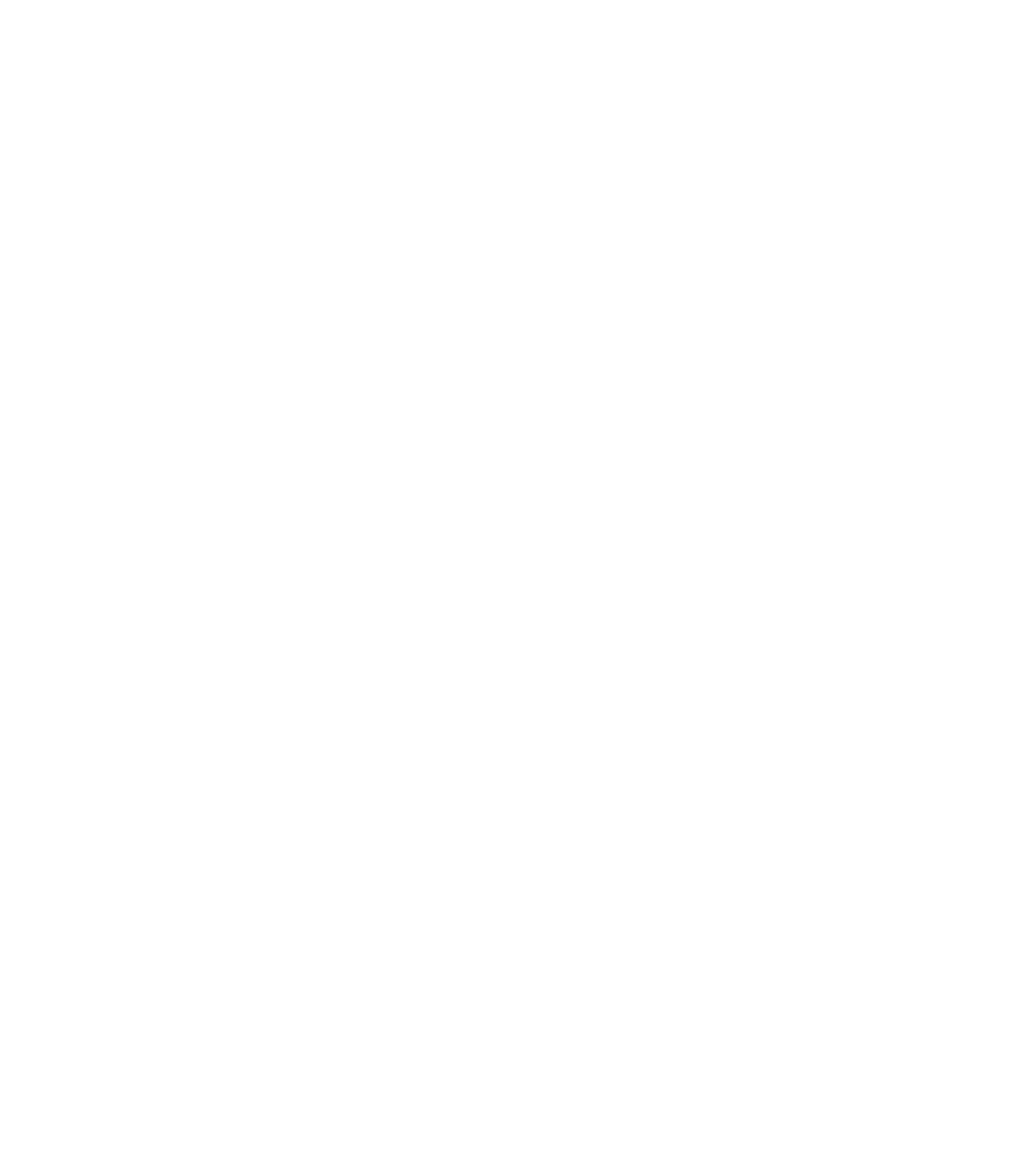
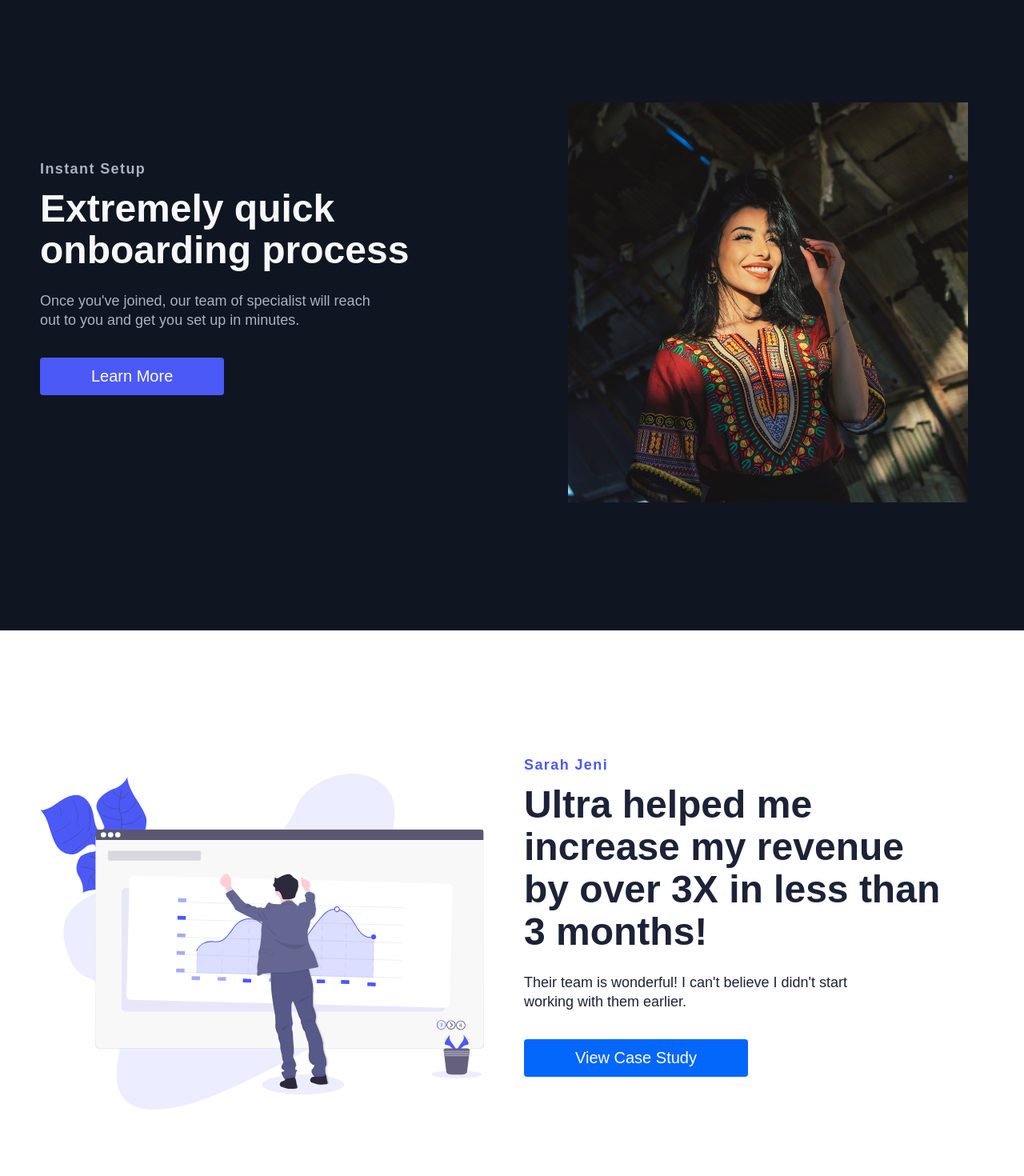
Before and after one commit to FedorLivshits/React-Website-Styled-Components, a React (Create React App) app: page / in a window 1280 px wide. Shown: the part 860-2330 px from the top of the page at 80% size. Before the commit the page ends 828 px from the top, so only its background shows below. Built offline with nearby package versions, Linux system fonts and the light colour scheme.

Commit message:
added global settings style for all pages

```diff
--- a/src/components/infoSection/infoSection.js
+++ b/src/components/infoSection/infoSection.js
@@ -1,6 +1,6 @@
 import React from 'react'
 import styled from 'styled-components'
-import svg from '../../images/svg-1.svg'
+
 import { Link } from 'react-router-dom'
 import { Container, Button } from '../../globalStyles'
 
@@ -115,7 +115,7 @@
 						</InfoColumn>
 						<InfoColumn>
 							<ImgWrapper st art={start}>
-								<Img src={svg} alt={alt} />
+								<Img src={img} alt={alt} />
 							</ImgWrapper>
 						</InfoColumn>
 					</InfoRow>
--- a/src/pages/HomePage/Data.js
+++ b/src/pages/HomePage/Data.js
@@ -1,3 +1,8 @@
+import svg_1 from '../../images/svg-1.svg'
+import svg_2 from '../../images/svg-2.svg'
+import svg_3 from '../../images/svg-3.svg'
+import profile from '../../images/profile.jpg'
+
 export const homeObjOne = {
 	primary: true,
 	lightBg: false,
@@ -10,7 +15,59 @@
 		'We help business owners increase their revenue. Our team of unique specialist can help you achieve your business goals.',
 	buttonLabel: 'Get Started',
 	imgStart: '',
-    img: require('../../images/svg-1.svg'),
+	img: svg_1,
 	alt: 'Credit Card',
-    start: ''
-  };
+	start: '',
+}
+
+export const homeObjTwo = {
+	primary: true,
+	lightBg: false,
+	lightTopLine: true,
+	lightText: true,
+	lightTextDesc: true,
+	topLine: 'Instant Setup',
+	headline: 'Extremely quick onboarding process',
+	description:
+		"Once you've joined, our team of specialist will reach out to you and get you set up in minutes.",
+	buttonLabel: 'Learn More',
+	imgStart: '',
+	img: profile,
+	alt: 'Vault',
+	start: '',
+}
+
+export const homeObjThree = {
+	primary: false,
+	lightBg: true,
+	lightTopLine: false,
+	lightText: false,
+	lightTextDesc: false,
+	topLine: 'Sarah Jeni',
+	headline:
+		'Ultra helped me increase my revenue by over 3X in less than 3 months!',
+	description:
+		"Their team is wonderful! I can't believe I didn't start working with them earlier.",
+	buttonLabel: 'View Case Study',
+	imgStart: 'start',
+	img: svg_2,
+	alt: 'Vault',
+	start: 'true',
+}
+
+export const homeObjFour = {
+	primary: true,
+	lightBg: false,
+	lightTopLine: true,
+	lightText: true,
+	lightTextDesc: true,
+	topLine: 'Secure Database',
+	headline: 'All your data is stored on our secure server',
+	description:
+		'You will never have to worry about your information getting leaked. Our team of security experts will ensure your records are kept safe.',
+	buttonLabel: 'Sign Up Now',
+	imgStart: 'start',
+	img: svg_3,
+	alt: 'Vault',
+	start: 'true',
+}
--- a/src/pages/HomePage/Home.js
+++ b/src/pages/HomePage/Home.js
@@ -1,11 +1,14 @@
 import React from 'react'
-import { homeObjOne } from './Data';
+import { homeObjFour, homeObjOne, homeObjThree, homeObjTwo } from './Data';
 import InfoSection from '../../components/infoSection/infoSection'
 
 const Home = () => {
 	return (
 		<>
 			<InfoSection {...homeObjOne}/>
+			<InfoSection {...homeObjTwo}/>
+			<InfoSection {...homeObjThree}/>
+			<InfoSection {...homeObjFour}/>
 		</>
 	)
 }
```
Lines whose indentation alone changed are shown as unchanged.
